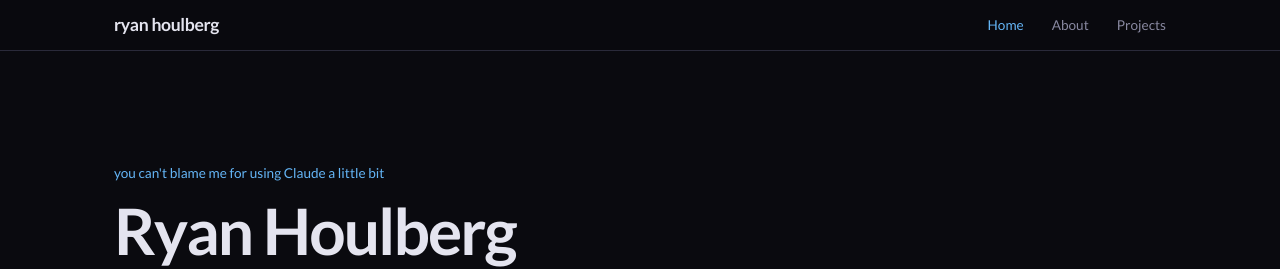
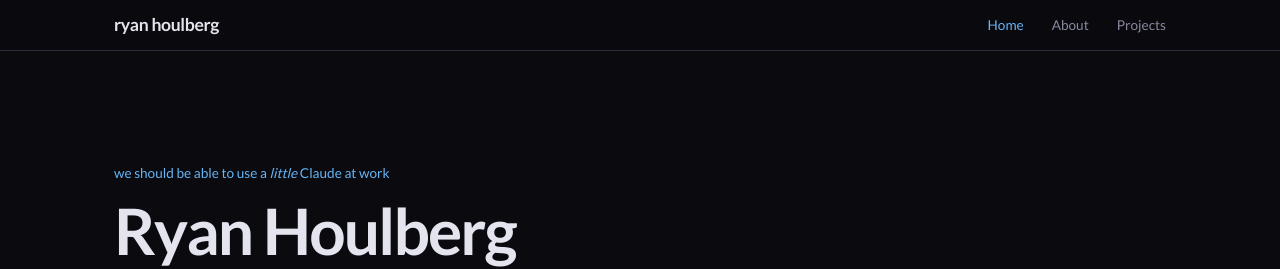
Before and after one commit to rho2-pdx/dev_site, a Next.js app: page / in a window 1280 px wide. Shown: the top 269 px of the page. Built offline with nearby package versions, Linux system fonts and the light colour scheme.

Commit message:
updated the home page top line

```diff
--- a/app/page.tsx
+++ b/app/page.tsx
@@ -13,7 +13,7 @@ export default function Home() {
             marginBottom: "0.75rem",
           }}
         >
-          you can't blame me for using Claude a little bit
+          we should be able to use a <i>little</i> Claude at work
         </p>
         <h1
           style={{
```
